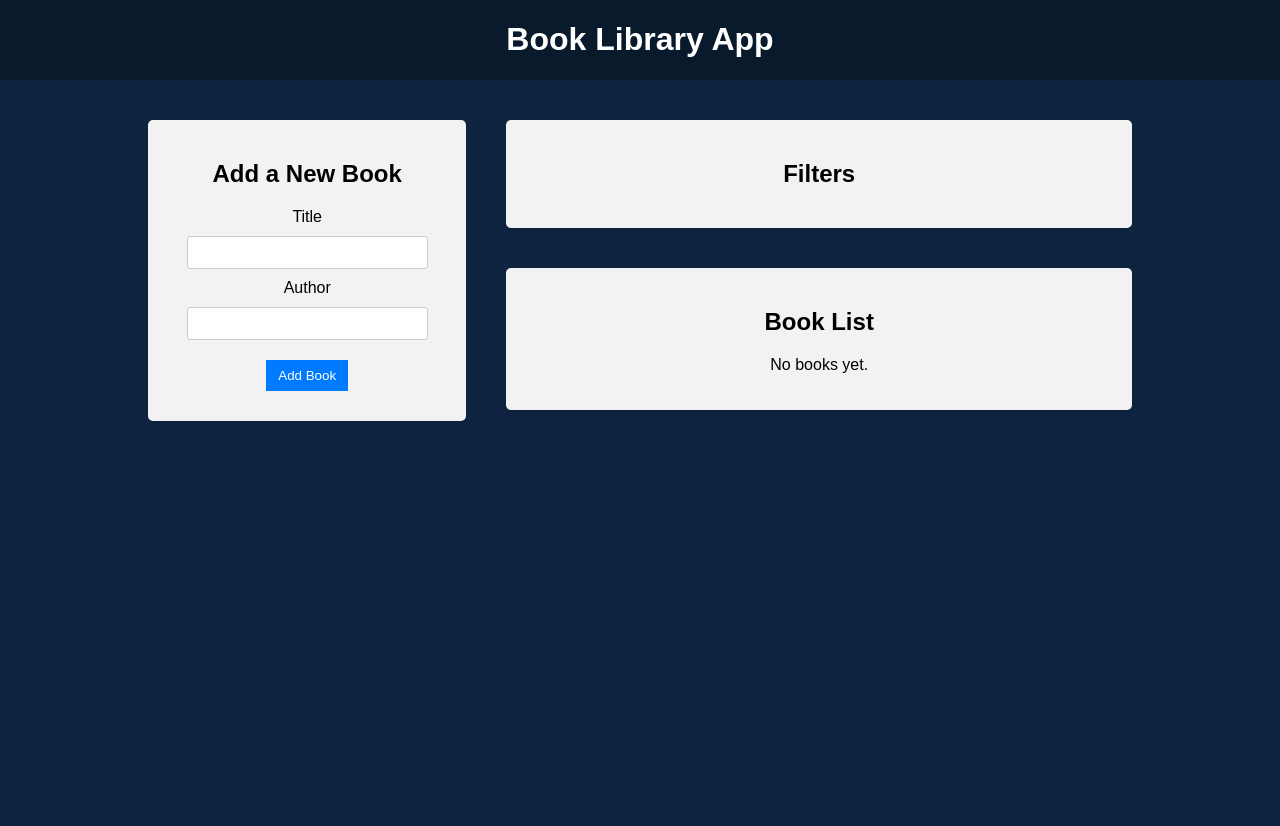
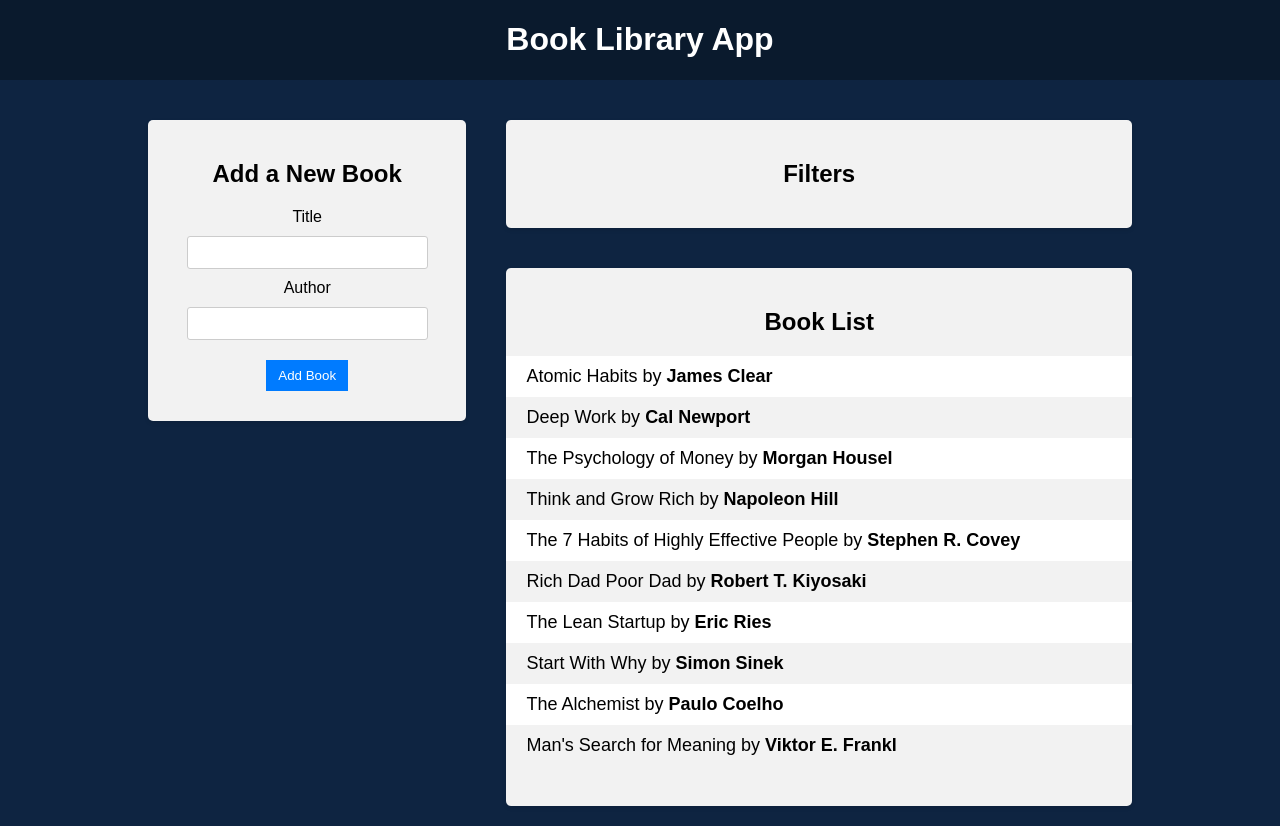
Before and after one commit to samilessons/book-store-students, a React (Vite) app in the folder frontend/: page / in a window 1280 px wide. Before the commit the page ends 800 px from the top, so only its background shows below. Built offline with nearby package versions, Linux system fonts and the light colour scheme.

Commit message:
display all books from redux state

```diff
--- a/frontend/src/components/BookList/BookList.css
+++ b/frontend/src/components/BookList/BookList.css
@@ -0,0 +1,60 @@
+.book-list ul {
+  padding: 0;
+  margin: 20px -20px;
+  list-style-type: none !important;
+}
+
+.book-list li {
+  display: flex;
+  justify-content: space-between;
+  align-items: center;
+  width: auto;
+  padding: 10px 20px;
+  background: #fff;
+  list-style-type: none !important;
+}
+
+.book-list li:nth-child(even) {
+  background: #f2f2f2;
+}
+
+.book-list li:hover {
+  background: #dbe4f8;
+}
+
+.book-list button {
+  background: #fff;;
+  color: #f00;
+  border: 1px solid #f00;
+  padding: 8px 12px;
+  border-radius: 3px;
+  cursor: pointer;
+  transition: background 0.3s ease;
+}
+
+.book-list button:hover {
+  background: #f00;
+}
+
+.book-list .highlight {
+  background: #ff0;
+}
+
+.book-list .book-info {
+  flex: 1;
+  text-align: left;
+  font-size: 18px;
+}
+
+.book-list .book-actions {
+  display: flex;
+  align-items: center;
+}
+
+.book-list .star-icon {
+  width: 24px;
+  height: 24px;
+  margin: 0 20px;
+  cursor: pointer;
+  transition: color 0.3s ease;
+}
--- a/frontend/src/components/BookList/BookList.tsx
+++ b/frontend/src/components/BookList/BookList.tsx
@@ -1,9 +1,11 @@
 import { useSelector } from "react-redux";
-import type { RootState } from "../../redux/store";
+import type { BookState } from "../../redux/store";
 import type { NewBook } from "../../redux/books/actionCreators";
 
+import "./BookList.css";
+
 export default function BookList() {
-  const books = useSelector((state: RootState) => state.books);
+  const books = useSelector((state: BookState) => state.books);
 
   return (
     <div className="app-block book-list">
@@ -14,7 +16,7 @@ export default function BookList() {
         <ul>
           {books.map((book: NewBook, index: number) => (
             <li key={index}>
-              <strong>{book.title}</strong> by {book.author}
+              <div className="book-info"> {book.title} by <strong>{book.author}</strong> </div>
             </li>
           ))}
         </ul>
--- a/frontend/src/redux/books/reducer.ts
+++ b/frontend/src/redux/books/reducer.ts
@@ -6,7 +6,46 @@ interface BookAction {
   payload?: NewBook;
 }
 
-const initialState: NewBook[] = [];
+const initialState: NewBook[] = [{
+  "title": "Atomic Habits",
+  "author": "James Clear"
+},
+  {
+    "title": "Deep Work",
+    "author": "Cal Newport"
+  },
+  {
+    "title": "The Psychology of Money",
+    "author": "Morgan Housel"
+  },
+  {
+    "title": "Think and Grow Rich",
+    "author": "Napoleon Hill"
+  },
+  {
+    "title": "The 7 Habits of Highly Effective People",
+    "author": "Stephen R. Covey"
+  },
+  {
+    "title": "Rich Dad Poor Dad",
+    "author": "Robert T. Kiyosaki"
+  },
+  {
+    "title": "The Lean Startup",
+    "author": "Eric Ries"
+  },
+  {
+    "title": "Start With Why",
+    "author": "Simon Sinek"
+  },
+  {
+    "title": "The Alchemist",
+    "author": "Paulo Coelho"
+  },
+  {
+    "title": "Man's Search for Meaning",
+    "author": "Viktor E. Frankl"
+  }];
 
 const booksReducer = (state = initialState, action: BookAction) => {
   switch (action.type) {
--- a/frontend/src/redux/store.ts
+++ b/frontend/src/redux/store.ts
@@ -7,7 +7,7 @@ const store = configureStore({
   }
 });
 
-export type RootState = ReturnType<typeof store.getState>;
+export type BookState = ReturnType<typeof store.getState>;
 export type AppDispatch = typeof store.dispatch;
 
 export default store;
```
